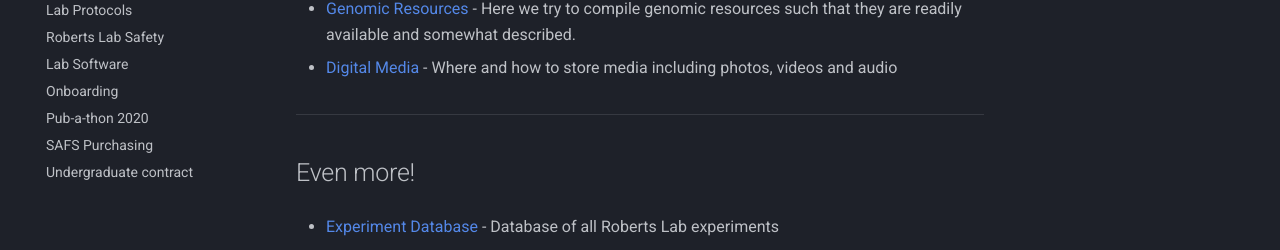
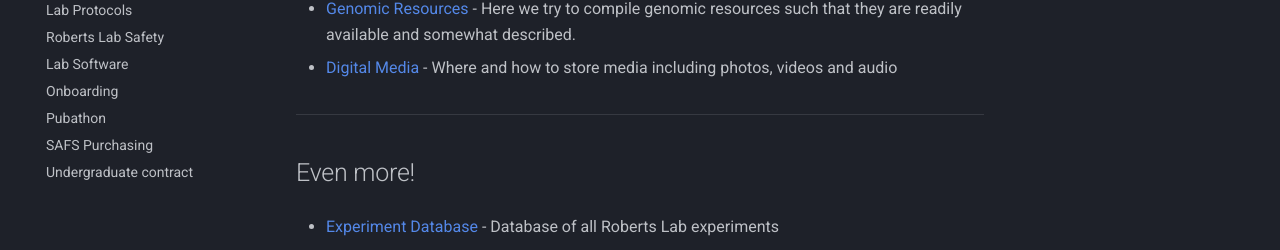
Before and after one commit to RobertsLab/resources, an MkDocs documentation site: the page built from docs/index.md, in a window 1280 px wide and 900 px high, scrolled down 528 px. Shown: the part 646-896 px from the top of the window. Built offline with MkDocs 1.6.1 and Material for MkDocs 9.7.7, drawn with Linux system fonts in a browser that asks for light colours; some of the changed lines change nothing that is shown.

Commit message:
labelling

```diff
--- a/mkdocs.yml
+++ b/mkdocs.yml
@@ -6,7 +6,7 @@ theme:
 nav:
    - Home: 'index.md'
    - 'Databases and Catalogs':
-     - 'Pubathon.md'
+     - Pubathon: 'Pubathon.md'
    - Alarm-Information.md
    - Chemical-Standard-Operating-Protocols.md
    - Code-of-Conduct.md
```
